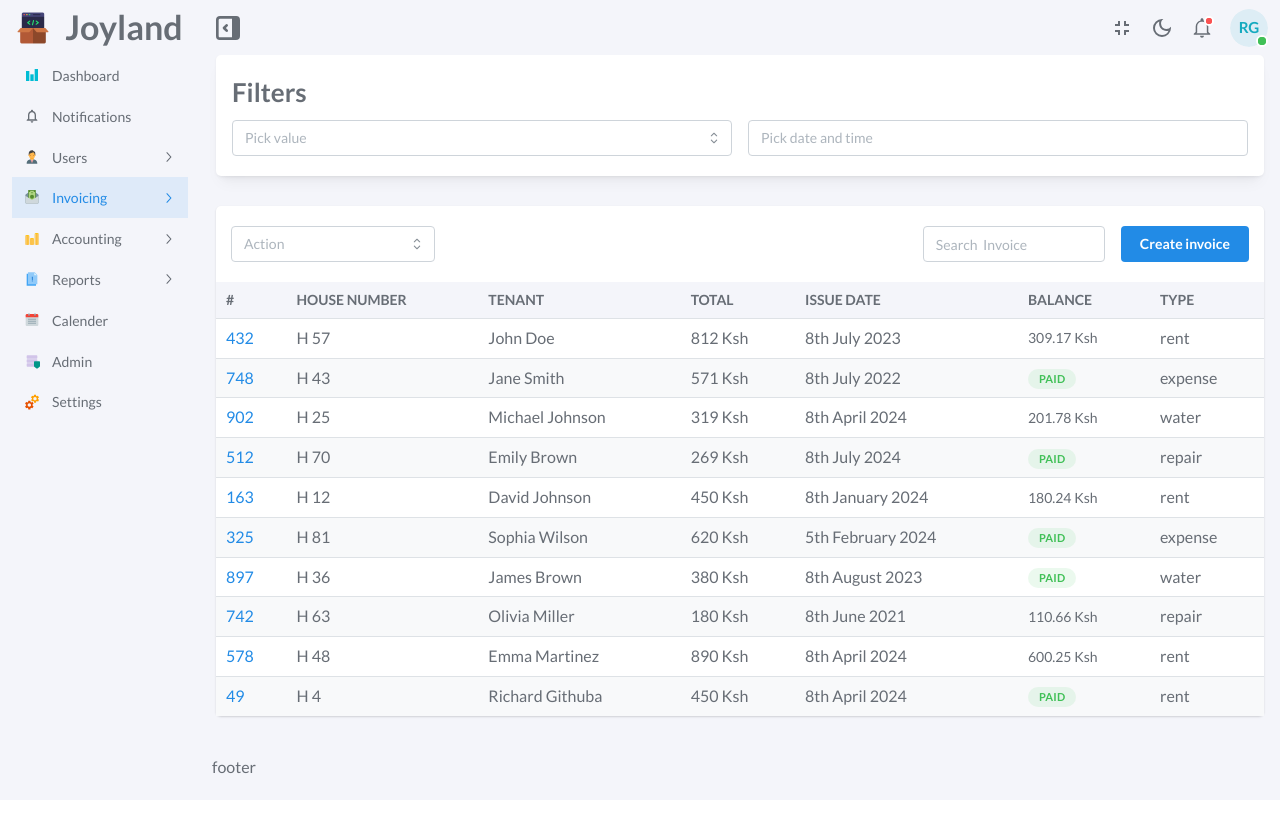
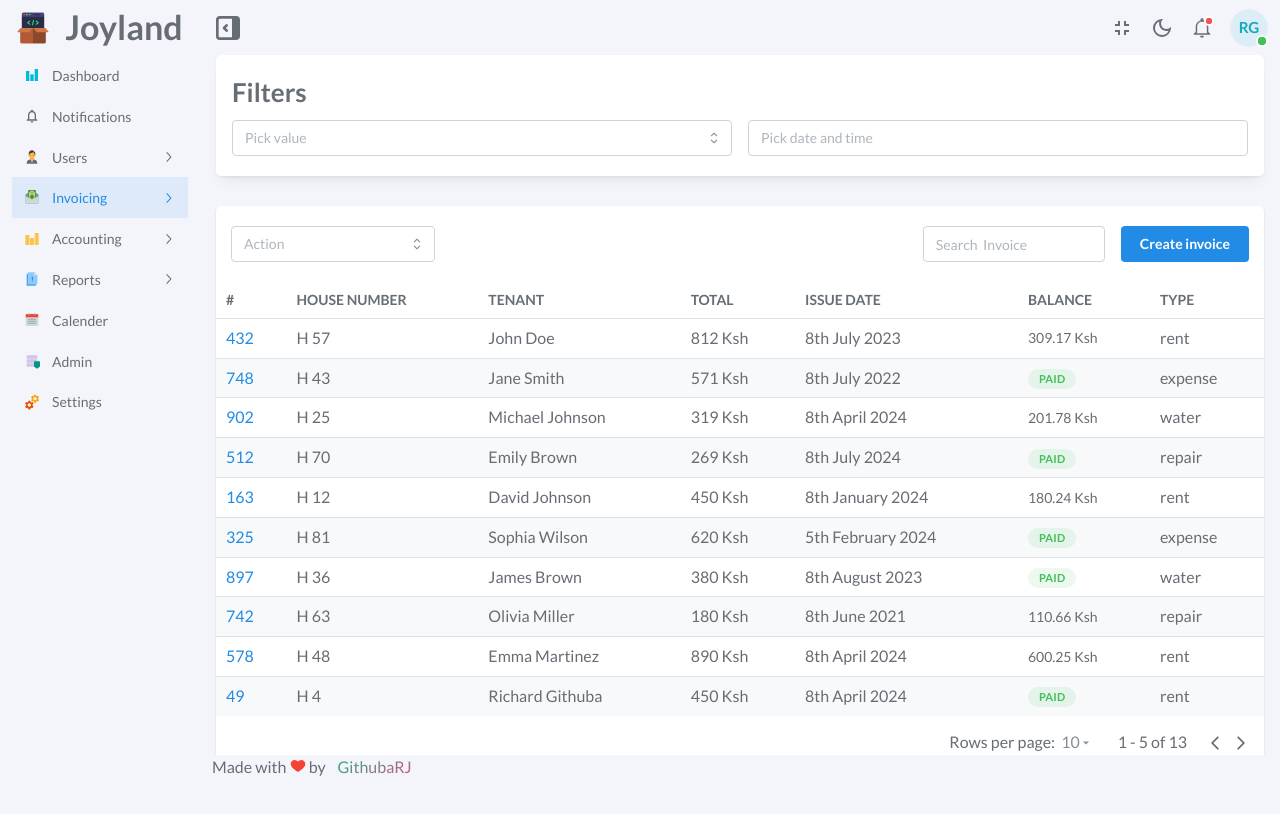
Before and after one commit to githubarj/githubarj-joyland-rent-management-system, a React (Vite) app in the folder client-joyland/: page /Invoicing/invoice-list in a window 1280 px wide. Shown: the top 814 px of the page. Built offline with nearby package versions, Linux system fonts and the light colour scheme; data requests are answered from the project's data file.

Commit message:
added pagination to the component for table

```diff
--- a/client-joyland/src/layout/Components/Footer/AppFooter.tsx
+++ b/client-joyland/src/layout/Components/Footer/AppFooter.tsx
@@ -1,11 +1,27 @@
-import { AppShell } from '@mantine/core';
+import { AppShell, Flex, Text } from '@mantine/core';
 import React from 'react';
 import layout from '../../styles/layout.module.scss';
+import { FcLike } from 'react-icons/fc';
 
 const AppFooter: React.FC = () => {
   return (
     <AppShell.Footer className={layout.footer} px={'sm'}>
-      footer
+      <Flex align={'center'} gap={'sm'}>
+        <Text>
+          Made with <FcLike /> by
+        </Text>
+        <Text
+          component='a'
+          href='https://githuba.netlify.app/'
+          target='_blank'
+          size='l'
+          fw={400}
+          variant='gradient'
+          gradient={{ from: 'teal', to: 'pink', deg: 152 }}
+        >
+          GithubaRJ
+        </Text>
+      </Flex>
     </AppShell.Footer>
   );
 };
--- a/client-joyland/src/layout/Components/Header/Fullscreen.tsx
+++ b/client-joyland/src/layout/Components/Header/Fullscreen.tsx
@@ -8,7 +8,7 @@ const Fullscreen: React.FC = () => {
      const { toggle, fullscreen } = useFullscreen();
   return (
     <Tooltip
-      label='Switch themes'
+  label={!fullscreen ? 'Fullscreen' : 'Exit Fullscreen'}
       openDelay={500}
       transitionProps={{ transition: 'pop' }}
     >
--- a/client-joyland/src/layout/Index.tsx
+++ b/client-joyland/src/layout/Index.tsx
@@ -1,16 +1,24 @@
 import React from 'react';
 import '@mantine/core/styles.css';
-import { AppShell, MantineProvider } from '@mantine/core';
+import {
+  Affix,
+  AppShell,
+  Button,
+  MantineProvider,
+  Transition,
+} from '@mantine/core';
 import theme from '../theme';
-import { useDisclosure } from '@mantine/hooks';
+import { useDisclosure, useWindowScroll } from '@mantine/hooks';
 import AppHeader from './Components/Header/AppHeader';
 import Navbar from './Components/Navbar/Navbar';
 import AppFooter from './Components/Footer/AppFooter';
 import layout from './styles/layout.module.scss';
 import { Outlet } from 'react-router-dom';
+import { FaArrowUpLong } from 'react-icons/fa6';
 
 const AppLayout: React.FC = () => {
   const [open, { toggle }] = useDisclosure();
+   const [scroll, scrollTo] = useWindowScroll();
 
   return (
     <MantineProvider theme={theme} defaultColorScheme={'auto'}>
@@ -28,6 +36,20 @@ const AppLayout: React.FC = () => {
         <AppHeader open={open} toggle={toggle} />
         <Navbar open={open} toggle={toggle} />
         <AppShell.Main className={layout.main}>
+          <Affix position={{ bottom: 5, right: 20 }}>
+            <Transition transition='slide-up' mounted={scroll.y > 0}>
+              {(transitionStyles) => (
+                <Button
+                  size='xs'
+                  leftSection={<FaArrowUpLong width={16} />}
+                  style={transitionStyles}
+                  onClick={() => scrollTo({ y: 0 })}
+                >
+                  Scroll to top
+                </Button>
+              )}
+            </Transition>
+          </Affix>
           <Outlet />
         </AppShell.Main>
         <AppFooter />
--- a/client-joyland/src/views/Invoicing/Components/InvoiceTable.tsx
+++ b/client-joyland/src/views/Invoicing/Components/InvoiceTable.tsx
@@ -16,10 +16,10 @@ import {
 import { InvoiceService } from '../../../services/_invoice.service';
 import { invoices } from '../../../helpers/dataShapes';
 import invoicingStyles from '../invoicingStyles.module.scss';
+import CustomPagination from './Pagination';
 
 const InvoiceTable: React.FC = () => {
   const [dataSource, setDataSource] = useState<ReactNode[][]>([]);
-
 
   useEffect(() => {
     fetchInvoices();
@@ -42,7 +42,6 @@ const InvoiceTable: React.FC = () => {
     'TYPE',
   ];
 
-
   dayjs.extend(advancedFormat);
   const tableBody = (items: invoices[]): ReactNode[][] => {
     return items.map((item) => [
@@ -53,7 +52,9 @@ const InvoiceTable: React.FC = () => {
       <Text> {dayjs(item.issueDate).format('Do MMMM YYYY')} </Text>,
       <div>
         {item.balance <= 0 ? (
-          <Badge color='green' variant='light'>Paid</Badge>
+          <Badge color='green' variant='light'>
+            Paid
+          </Badge>
         ) : (
           `${parseFloat(item.balance.toFixed(2))} Ksh`
         )}
@@ -80,7 +81,9 @@ const InvoiceTable: React.FC = () => {
           </Flex>
         </Grid.Col>
       </Grid>
+      <Table.ScrollContainer minWidth={500}>
         <Table
+          stickyHeader
           data={tableData}
           highlightOnHover
           striped={'even'}
@@ -88,6 +91,8 @@ const InvoiceTable: React.FC = () => {
             thead: invoicingStyles.headers,
           }}
         />
+      </Table.ScrollContainer>
+      <CustomPagination />
     </Paper>
   );
 };
--- /dev/null
+++ b/client-joyland/src/views/Invoicing/Components/Pagination.tsx
@@ -0,0 +1,44 @@
+import { Button, Center, Flex, Menu, Text } from '@mantine/core';
+import React, { useState } from 'react';
+import { IoMdArrowDropdown } from 'react-icons/io';
+import { MdArrowBackIosNew, MdArrowForwardIos } from 'react-icons/md';
+
+const CustomPagination: React.FC = () => {
+  const [elements, setElements] = useState(10);
+  const [pageNumber, setPageNumber] = useState(1);
+
+  return (
+    <Flex
+      justify={'flex-end'}
+      gap={'lg'}
+      align={'center'}
+      w={'100%'}
+      px={15}
+      pb={10}
+    >
+      <Center inline>
+        Rows per page:{' '}
+        <Menu shadow='md' width={200}>
+          <Menu.Target>
+            <Button c={'gray'} variant='transparent' size='xs' p={5}>
+              <Text>{elements}</Text> <IoMdArrowDropdown />
+            </Button>
+          </Menu.Target>
+
+          <Menu.Dropdown w={100}>
+            <Menu.Item onClick={() => setElements(15)}>15</Menu.Item>
+            <Menu.Item onClick={() => setElements(20)}>20</Menu.Item>
+            <Menu.Item onClick={() => setElements(25)}>25</Menu.Item>
+          </Menu.Dropdown>
+        </Menu>
+      </Center>
+      <Text>1 - 5 of 13</Text>
+      <Flex align={'center'} gap={'xs'}>
+        <MdArrowBackIosNew />
+        <MdArrowForwardIos />
+      </Flex>
+    </Flex>
+  );
+};
+
+export default CustomPagination;
--- a/client-joyland/src/views/Invoicing/invoicingStyles.module.scss
+++ b/client-joyland/src/views/Invoicing/invoicingStyles.module.scss
@@ -1,3 +1,6 @@
 .headers {
     @extend %body-background
 }
+.body {
+    border-bottom: none!important;
+}
```
Lines whose indentation alone changed are shown as unchanged.
